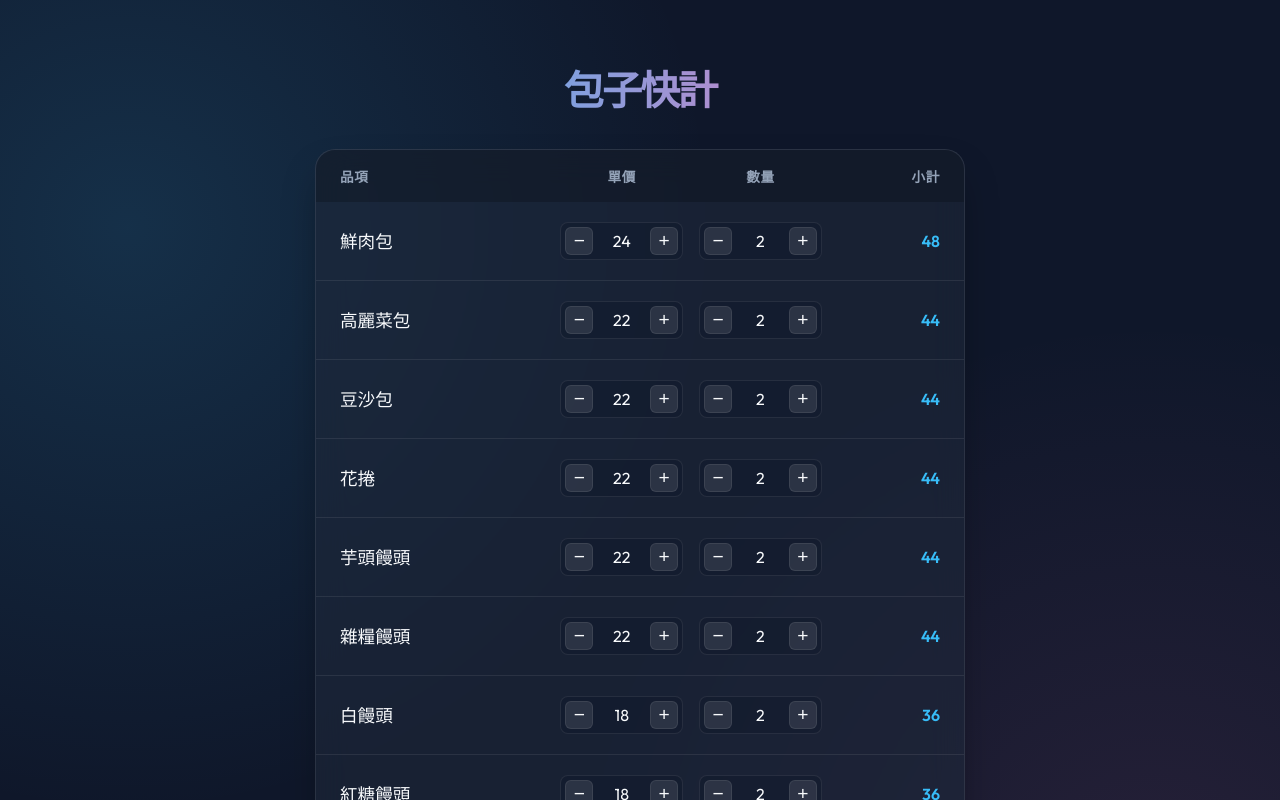
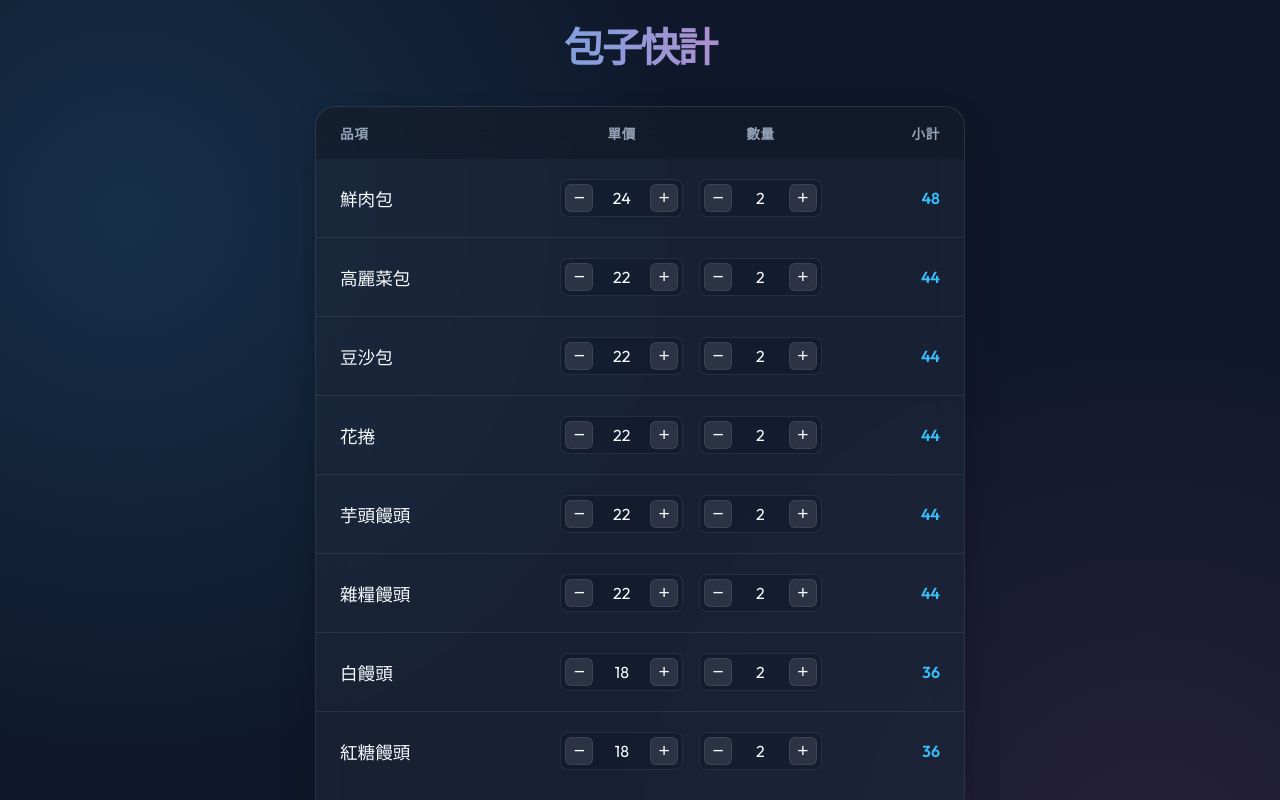
Before and after one commit to ginolee218/baozi-calculator, a React (Vite) app: page / in a window 1280 px wide. Shown: the top 800 px of the page. Built offline with nearby package versions, Linux system fonts and the light colour scheme.

Commit message:
style: reduce title top padding

```diff
--- a/src/index.css
+++ b/src/index.css
@@ -27,7 +27,7 @@ body {
   min-height: 100vh;
   display: flex;
   justify-content: center;
-  padding: 2rem 1rem;
+  padding: 1rem 1rem;
   background-image:
     radial-gradient(circle at 10% 20%, rgba(56, 189, 248, 0.15) 0%, transparent 40%),
     radial-gradient(circle at 90% 80%, rgba(244, 114, 182, 0.1) 0%, transparent 40%);
@@ -39,6 +39,7 @@ body {
 }
 
 .title {
+  margin-top: 0;
   font-size: 2.5rem;
   font-weight: 700;
   text-align: center;
```
